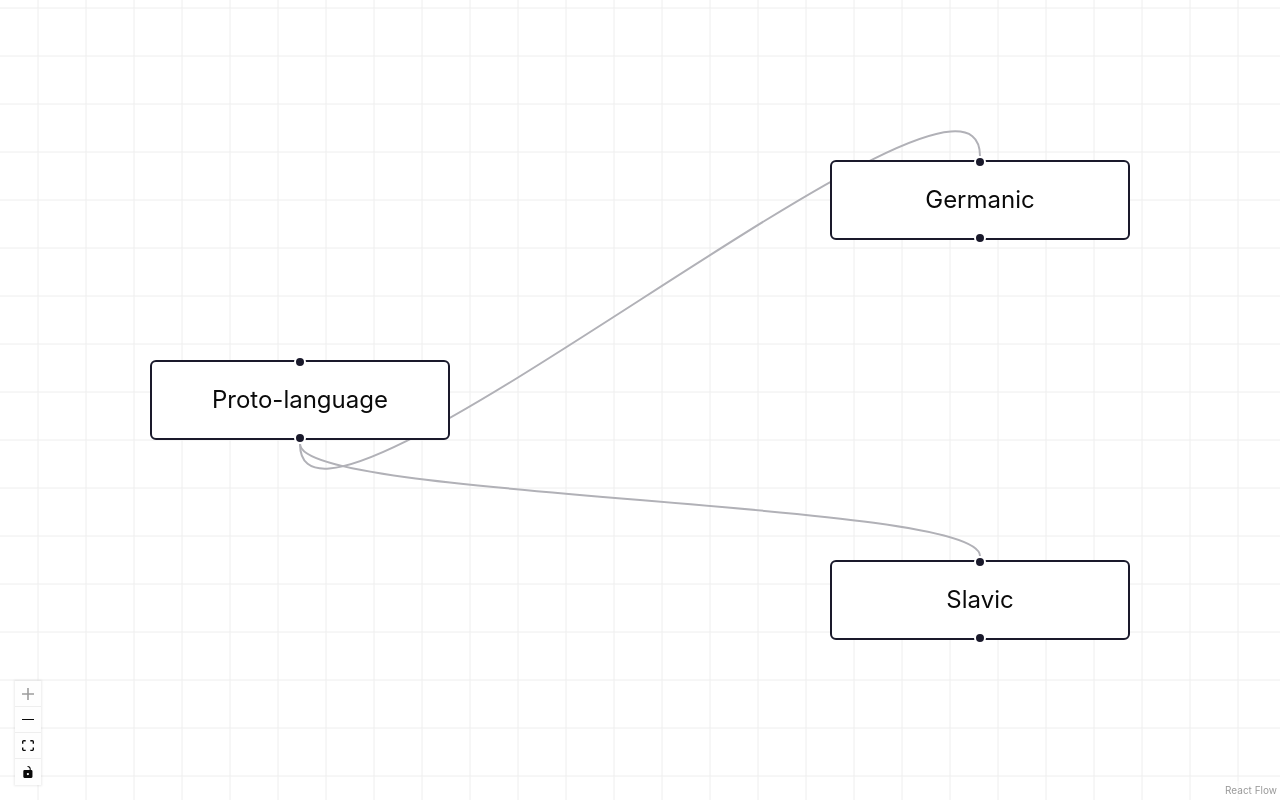
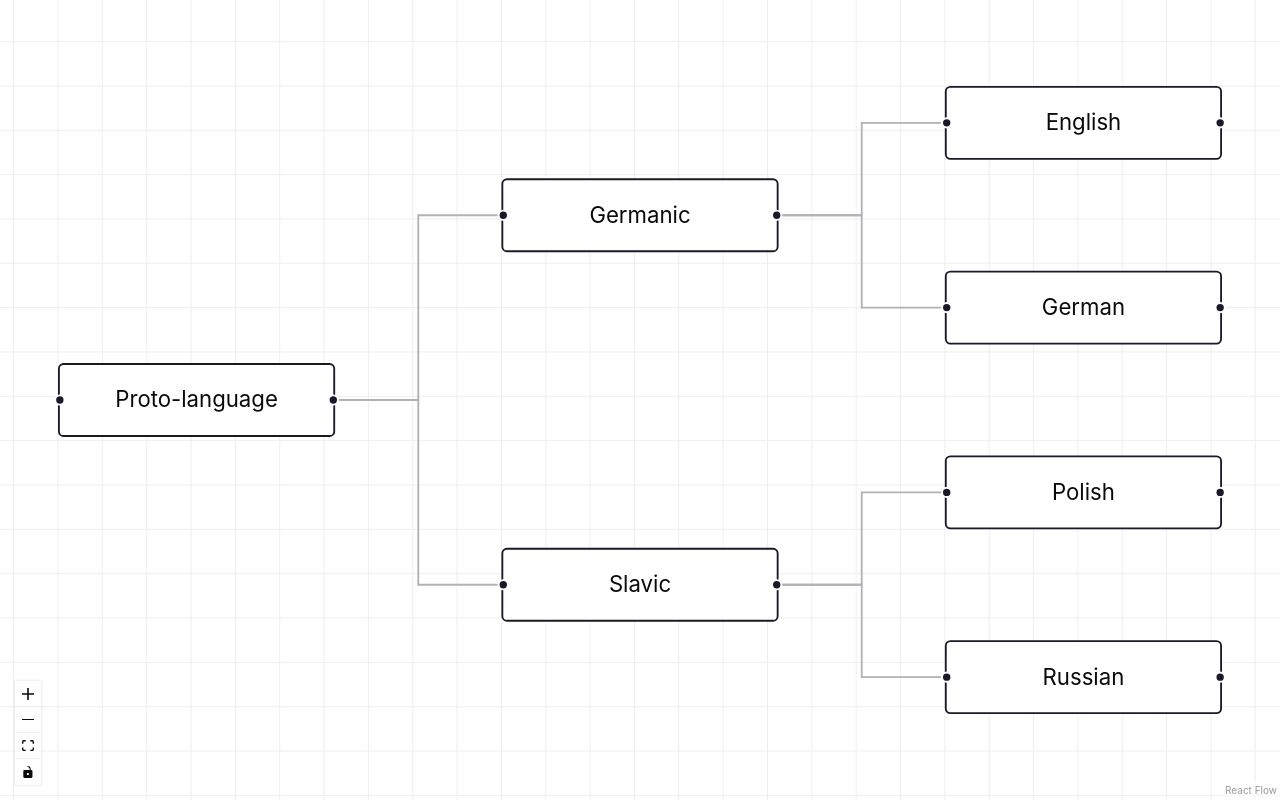
Before and after one commit to dzw386/LexiBranch, a React (Vite) app: page / in a window 1280 px wide. Built offline with nearby package versions, Linux system fonts and the light colour scheme.

Commit message:
feat(layout): add nested tree flow layout
Map nested phylogenetic trees to fixed-spacing React Flow nodes and
step edges, with tests covering positions, centering, and relationships.

```diff
--- a/src/demo-flow.ts
+++ b/src/demo-flow.ts
@@ -1,24 +1,26 @@
-import type { Edge, Node } from '@xyflow/react'
+import { layoutTree, type NestedTreeNode } from './layout/layout'
 
-export const demoNodes: Node[] = [
-  {
+export const demoTree: NestedTreeNode = {
   id: 'proto-language',
-    position: { x: 80, y: 200 },
-    data: { label: 'Proto-language' },
-  },
+  label: 'Proto-language',
+  children: [
     {
       id: 'germanic',
-    position: { x: 420, y: 100 },
-    data: { label: 'Germanic' },
+      label: 'Germanic',
+      children: [
+        { id: 'english', label: 'English' },
+        { id: 'german', label: 'German' },
+      ],
     },
     {
       id: 'slavic',
-    position: { x: 420, y: 300 },
-    data: { label: 'Slavic' },
+      label: 'Slavic',
+      children: [
+        { id: 'polish', label: 'Polish' },
+        { id: 'russian', label: 'Russian' },
+      ],
     },
-]
+  ],
+}
 
-export const demoEdges: Edge[] = [
-  { id: 'proto-to-germanic', source: 'proto-language', target: 'germanic' },
-  { id: 'proto-to-slavic', source: 'proto-language', target: 'slavic' },
-]
+export const { nodes: demoNodes, edges: demoEdges } = layoutTree(demoTree)
--- /dev/null
+++ b/src/layout/layout.ts
@@ -0,0 +1,70 @@
+import type { Edge, Node } from '@xyflow/react'
+
+export interface NestedTreeNode {
+  id: string
+  label: string
+  children?: NestedTreeNode[]
+}
+
+export interface LayoutOptions {
+  horizontalSpacing?: number
+  verticalSpacing?: number
+}
+
+export interface FlowLayout {
+  nodes: Node[]
+  edges: Edge[]
+}
+
+const DEFAULT_HORIZONTAL_SPACING = 240
+const DEFAULT_VERTICAL_SPACING = 100
+
+export function layoutTree(
+  tree: NestedTreeNode,
+  options: LayoutOptions = {},
+): FlowLayout {
+  const horizontalSpacing =
+    options.horizontalSpacing ?? DEFAULT_HORIZONTAL_SPACING
+  const verticalSpacing = options.verticalSpacing ?? DEFAULT_VERTICAL_SPACING
+  const nodes: Array<Node | undefined> = []
+  const edges: Edge[] = []
+  let leafIndex = 0
+
+  function visit(treeNode: NestedTreeNode, depth: number): number {
+    const children = treeNode.children ?? []
+    const nodeIndex = nodes.length
+
+    nodes.push(undefined)
+    for (const child of children) {
+      edges.push({
+        id: `${treeNode.id}-${child.id}`,
+        source: treeNode.id,
+        target: child.id,
+        type: 'step',
+      })
+    }
+
+    const childPositions = children.map((child) => visit(child, depth + 1))
+    const y =
+      childPositions.length === 0
+        ? leafIndex++ * verticalSpacing
+        : (childPositions[0] + childPositions[childPositions.length - 1]) / 2
+
+    nodes[nodeIndex] = {
+      id: treeNode.id,
+      position: { x: depth * horizontalSpacing, y },
+      data: { label: treeNode.label },
+      sourcePosition: 'right' as Node['sourcePosition'],
+      targetPosition: 'left' as Node['targetPosition'],
+    }
+
+    return y
+  }
+
+  visit(tree, 0)
+
+  return {
+    nodes: nodes.filter((node): node is Node => node !== undefined),
+    edges,
+  }
+}
```
Also changed, not shown: 2 other files (tests, documents, lock files or other folders). Lines whose indentation alone changed are shown as unchanged.
